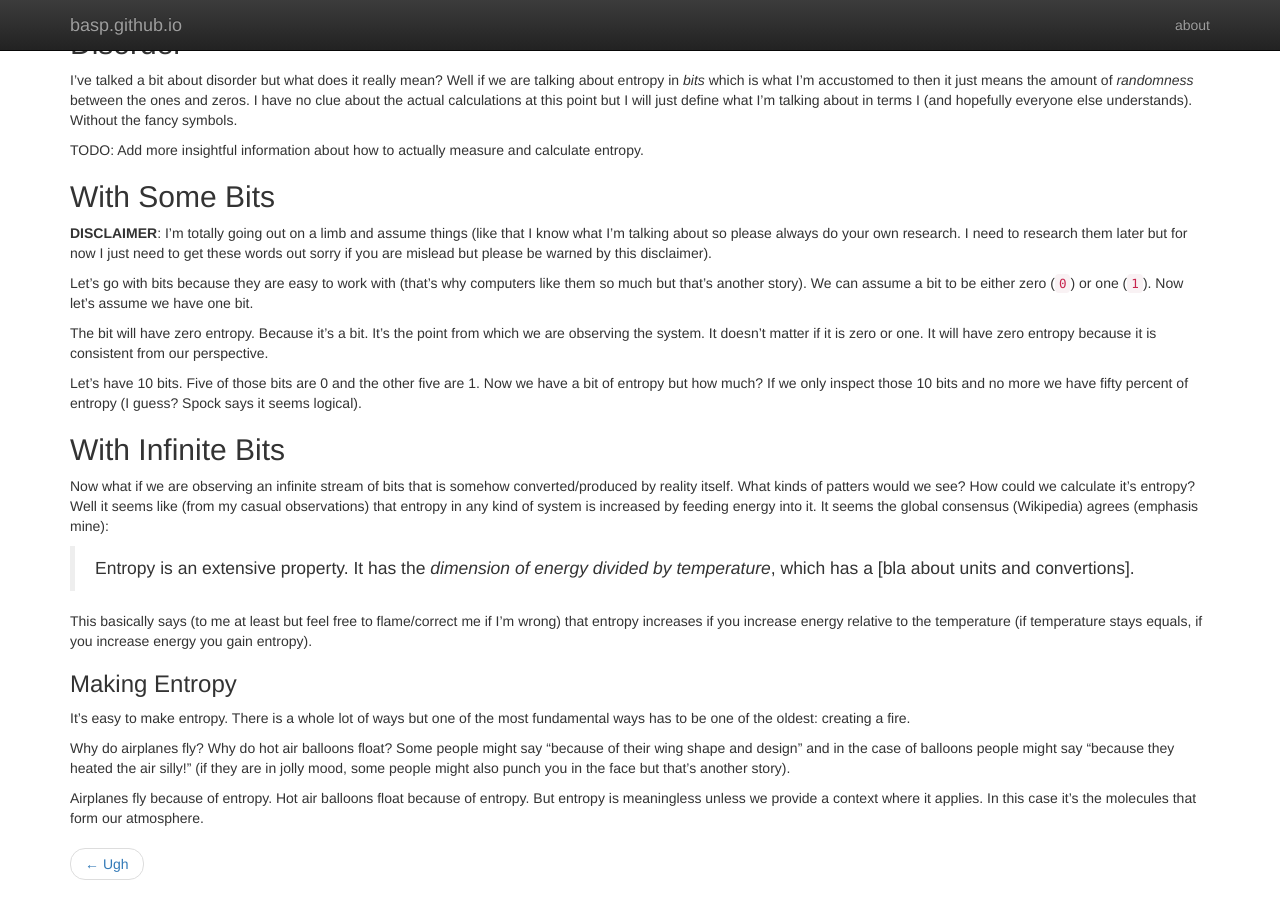
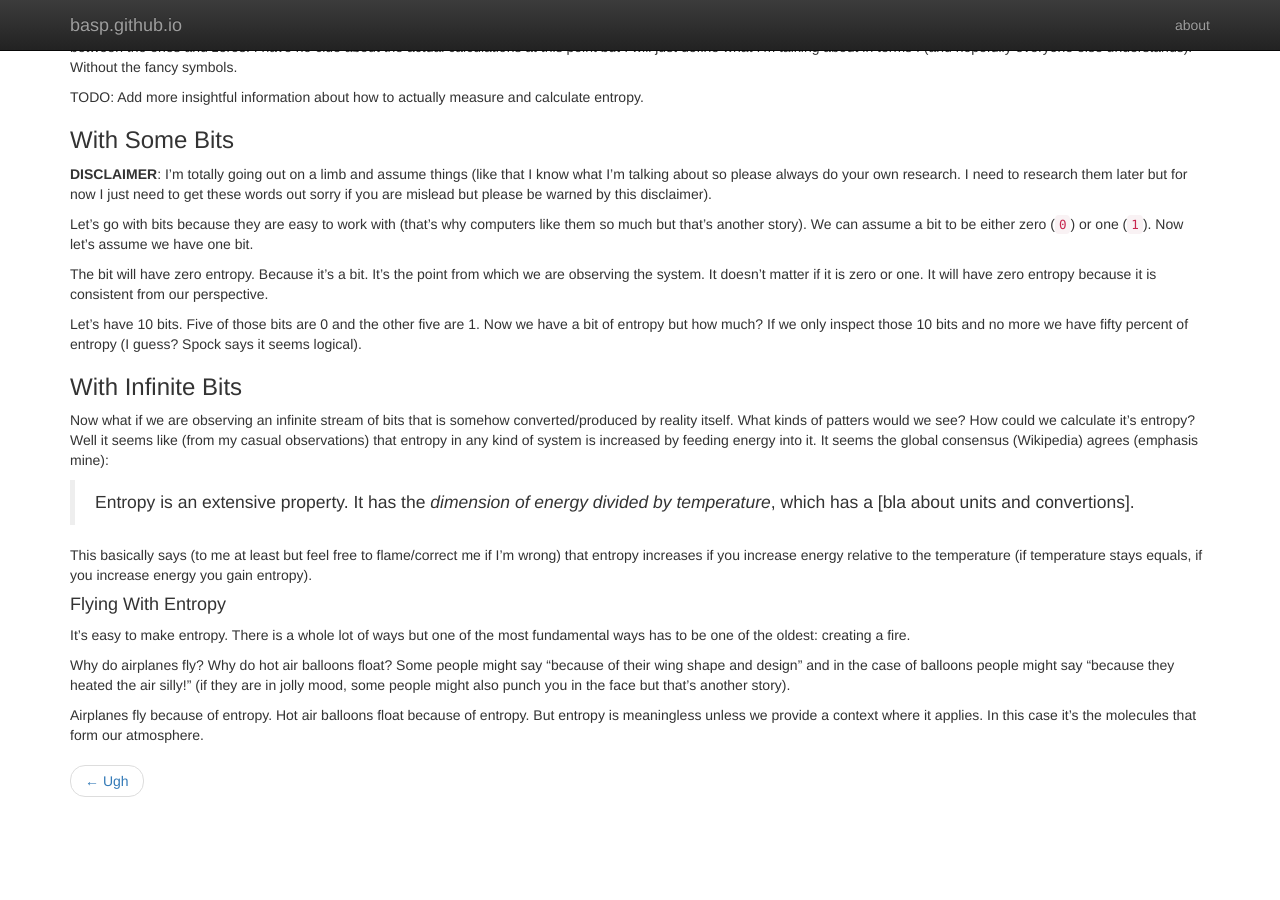
Before and after one commit to basp/basp.github.io, a Jekyll site: the page built from _posts/2015-01-16-life-and-complexity.md, in a window 1280 px wide and 900 px high, scrolled down 681 px. Built offline with Jekyll 4.4.1, drawn with Linux system fonts in a browser that asks for light colours; nearby versions of some CDN libraries; Markdown is read by kramdown in place of the engine named in the settings; after the commit the page ends 1498 px from its top, so only the background shows below that.

Commit message:
Rewording

```diff
--- a/_posts/2015-01-16-life-and-complexity.md
+++ b/_posts/2015-01-16-life-and-complexity.md
@@ -3,28 +3,28 @@
 title: Life and Complexity
 tags: [dev, life, complexity]
 ---
-## Life & Complexity
+### Life & Complexity
 When embracing life in it's whole with all it's aspects, or any subset of it, one should always embrace complexity too. The reality we live in is getting more complex every instant we experience and even now we can observe it prevail over simplicity. If you are not careful it's easy to believe things are getting simpler or easier and this is really no wonder because in many cases it _is_ indeed easier for the average person to obtain the stuff he or she needs.
 
 At least, if you are lucky enough to live in a country where your leaders are not too corrupt (and/or evil, hungry for power, etc.). Corruptness of people who end up in powerful positions is a whole other topic so I'll leave it at this for now.
 
-### Sidenote
+#### Sidenote
 This is a long post. I will go rambling from east to west, make a lot of assumptions, be ignorant and a whole lot of other stuff... Maybe... Probably.
 
-## Entropy
+### Entropy
 At this point the author has to concede he is not much of a thermal dynamics expert nor possibly aware from all the other fields that deal with a concept known as _entropy_. It's a big word but in this case I'm referring to the amount of _randomness_ there is in any kind of system ([entropy: order and disorder)](http://en.wikipedia.org/wiki/Entropy_(order_and_disorder).
 
 And even though in software we don't deal with entropy directly. I do consider force to battle against and as a programmer it would be wise to recognize entropy if you have the chance.
 
-### Sidenote
+#### Sidenote
 If you really look at how entropy is used (even though it might have a special definition) in other systems you will notice it will always have to do with the amount of _disorder_ there is a system. How a particular form of _disorder_ is defined is usually a parameter of the field in which the concept of entropy is used.
 
-## Disorder
+### Disorder
 I've talked a bit about disorder but what does it really mean? Well if we are talking about entropy in _bits_ which is what I'm accustomed to then it just means the amount of _randomness_ between the ones and zeros. I have no clue about the actual calculations at this point but I will just define what I'm talking about in terms I (and hopefully everyone else understands). Without the fancy symbols.
 
 TODO: Add more insightful information about how to actually measure and calculate entropy.
 
-## With Some Bits
+### With Some Bits
 __DISCLAIMER__: I'm totally going out on a limb and assume things (like that I know what I'm talking about so please always do your own research. I need to research them later but for now I just need to get these words out sorry if you are mislead but please be warned by this disclaimer).
 
 Let's go with bits because they are easy to work with (that's why computers like them so much but that's another story). We can assume a bit to be either zero (<code>0</code>) or one (<code>1</code>). Now let's assume we have one bit.
@@ -33,14 +33,14 @@
 
 Let's have 10 bits. Five of those bits are 0 and the other five are 1. Now we have a bit of entropy but how much? If we only inspect those 10 bits and no more we have fifty percent of entropy (I guess? Spock says it seems logical).
 
-## With Infinite Bits
+### With Infinite Bits
 Now what if we are observing an infinite stream of bits that is somehow converted/produced by reality itself. What kinds of patters would we see? How could we calculate it's entropy? Well it seems like (from my casual observations) that entropy in any kind of system is increased by feeding energy into it. It seems the global consensus (Wikipedia) agrees (emphasis mine):
 
 > Entropy is an extensive property. It has the _dimension of energy divided by temperature_, which has a [bla about units and convertions].
 
 This basically says (to me at least but feel free to flame/correct me if I'm wrong) that entropy increases if you increase energy relative to the temperature (if temperature stays equals, if you increase energy you gain entropy).
 
-### Making Entropy
+#### Flying With Entropy
 It's easy to make entropy. There is a whole lot of ways but one of the most fundamental ways has to be one of the oldest: creating a fire.
 
 Why do airplanes fly? Why do hot air balloons float? Some people might say "because of their wing shape and design" and in the case of balloons people might say "because they heated the air silly!" (if they are in jolly mood, some people might also punch you in the face but that's another story).
```
